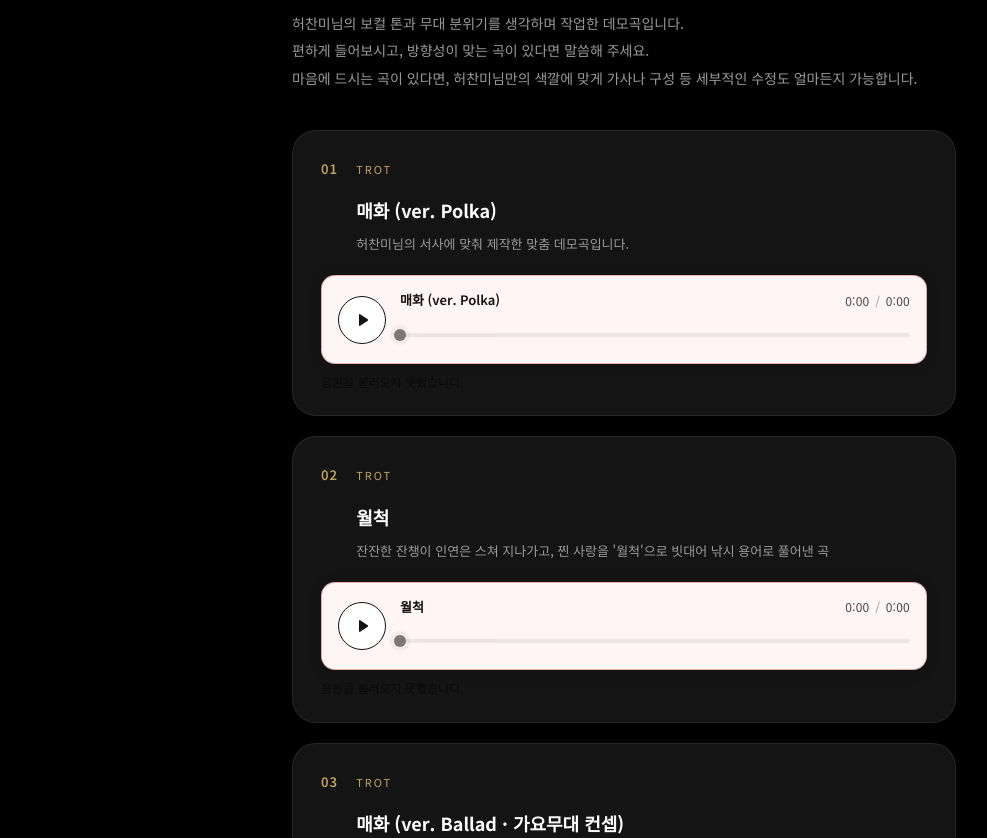
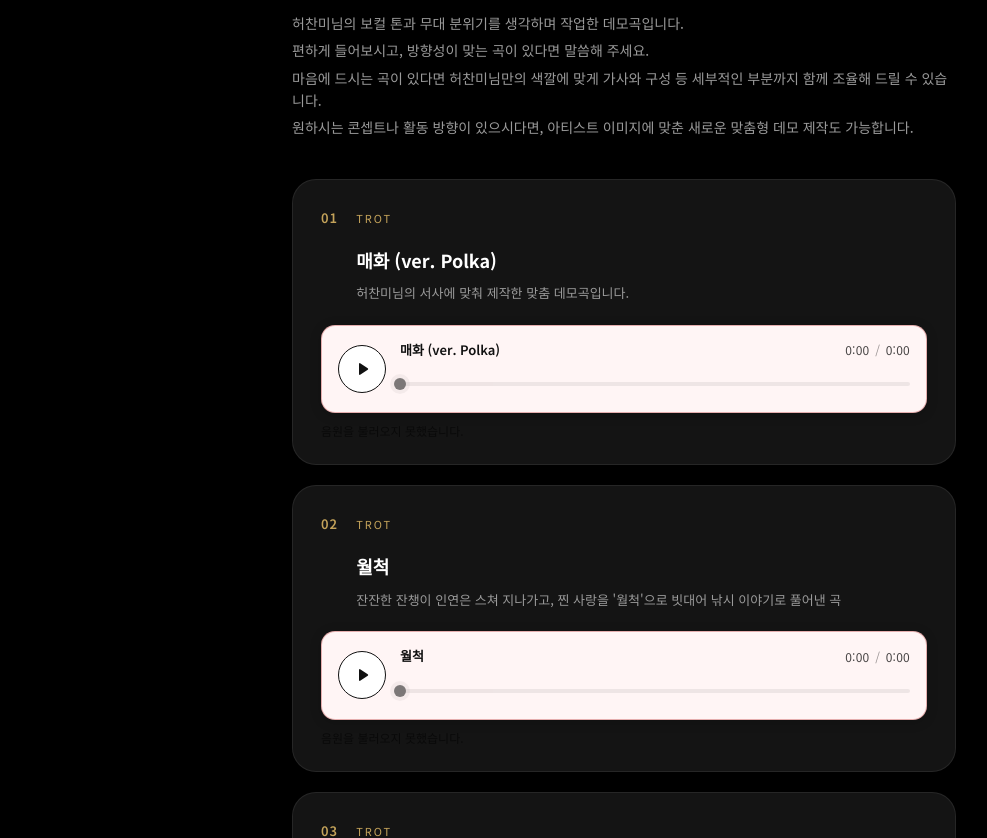
Before and after one commit to minsu7805/pearl_sounds, a plain HTML site: page pitch/heochanmi/index.html in a window 1280 px wide. Shown: the part 262-1100 px from the top of the page, without its empty margins (16-1003 px from the left). Drawn offline with nearby package versions, Linux system fonts and the light colour scheme; no server answers.

Commit message:
피칭 페이지 소개 문구 및 월척 트랙 설명 수정
Co-authored-by: Cursor <cursoragent@cursor.com>

```diff
--- a/pitch/heochanmi/index.html
+++ b/pitch/heochanmi/index.html
@@ -32,7 +32,8 @@
       <div class="pitch-desc">
         <p>허찬미님의 보컬 톤과 무대 분위기를 생각하며 작업한 데모곡입니다.</p>
         <p>편하게 들어보시고, 방향성이 맞는 곡이 있다면 말씀해 주세요.</p>
-        <p>마음에 드시는 곡이 있다면, 허찬미님만의 색깔에 맞게 가사나 구성 등 세부적인 수정도 얼마든지 가능합니다.</p>
+        <p>마음에 드시는 곡이 있다면 허찬미님만의 색깔에 맞게 가사와 구성 등 세부적인 부분까지 함께 조율해 드릴 수 있습니다.</p>
+        <p>원하시는 콘셉트나 활동 방향이 있으시다면, 아티스트 이미지에 맞춘 새로운 맞춤형 데모 제작도 가능합니다.</p>
       </div>
     </section>
 
--- a/pitch/heochanmi/tracks.js
+++ b/pitch/heochanmi/tracks.js
@@ -10,7 +10,7 @@ const pitchTracks = [
     num: '02',
     genre: 'Trot',
     title: '월척',
-    description: "잔잔한 잔챙이 인연은 스쳐 지나가고, 찐 사랑을 '월척'으로 빗대어 낚시 용어로 풀어낸 곡",
+    description: "잔잔한 잔챙이 인연은 스쳐 지나가고, 찐 사랑을 '월척'으로 빗대어 낚시 이야기로 풀어낸 곡",
     audioSrc: '/audio/demo02-wolchuk.mp3'
   },
   {
```
